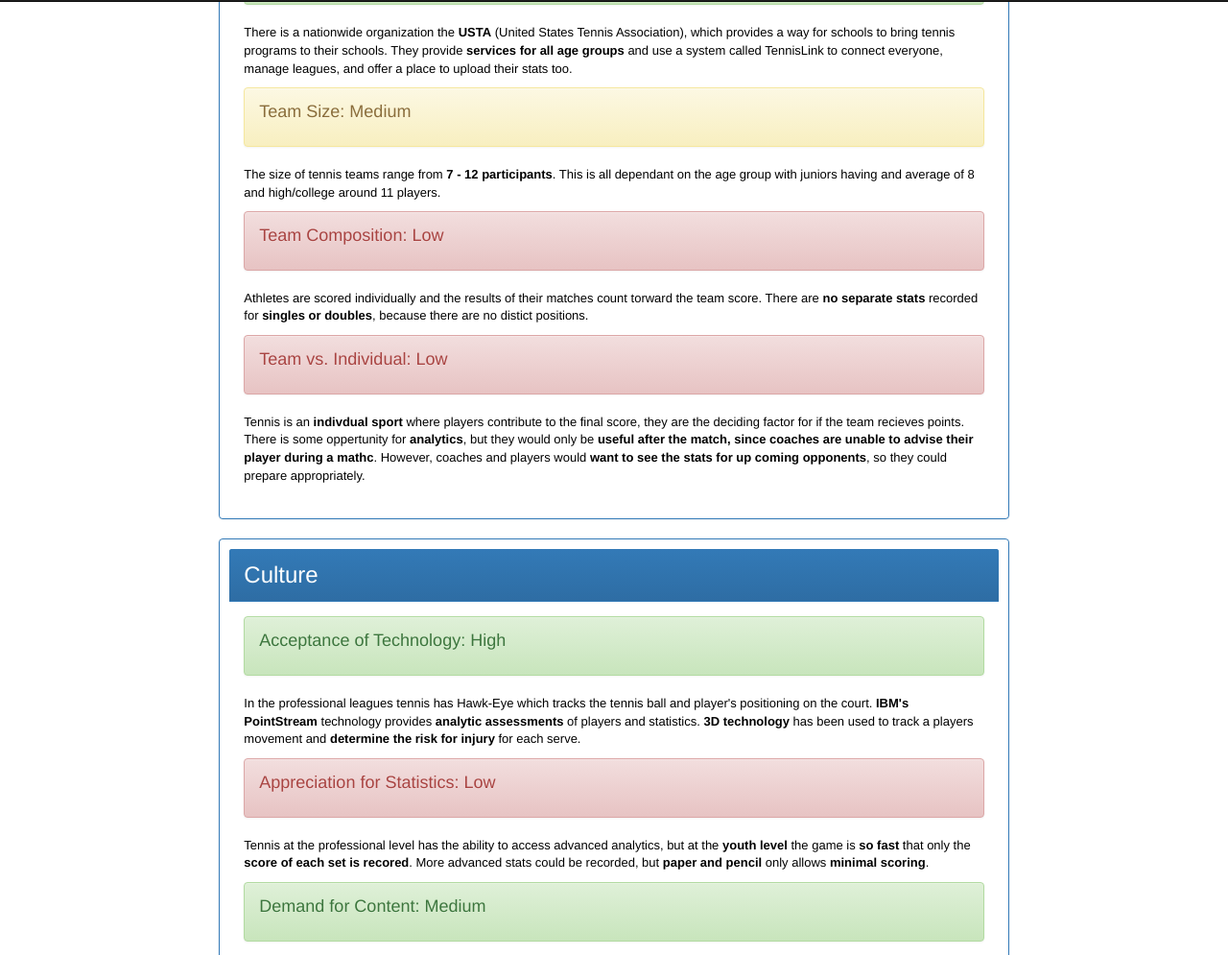
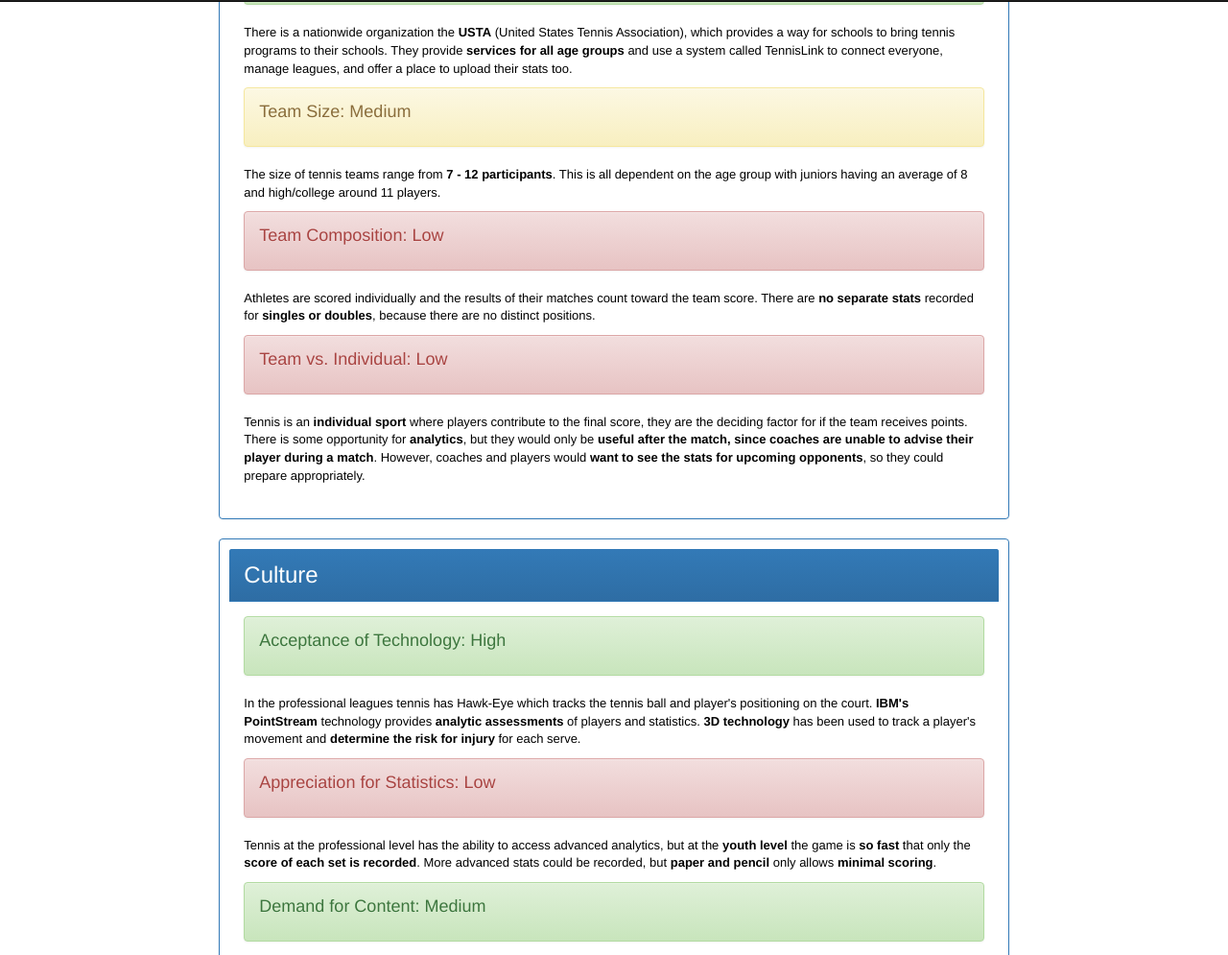
Before and after one commit to kateknewing/GC, a Jekyll site: the page built from tennis.html, in a window 1280 px wide and 1400 px high, scrolled down 1172 px. Shown: the part 86-1081 px from the top of the window at 96% size. Built offline with Jekyll 4.4.1, drawn with Linux system fonts in a browser that asks for light colours; nearby versions of some CDN libraries; library files that are not in the unit come from our copies; Markdown is read by kramdown in place of the engine named in the settings; some of the changed text lies outside the part shown.

Commit message:
Spell check tennis

```diff
--- a/tennis.html
+++ b/tennis.html
@@ -26,7 +26,7 @@ title: Hockey
 
 
 						   <!-- Fill out Pros-->
-	  					  <li class="list-group-item">Fast paced and oppertunity for advanced statistics</li>
+	  					  <li class="list-group-item">Fast paced and opportunity for advanced statistics</li>
 						  <li class="list-group-item">32% of tennis players have a household income greater than $100k</li>
 						  <li class="list-group-item">Strong central governing body (USTA)</li>
 						</ul>
@@ -117,17 +117,17 @@ title: Hockey
 				<div class="alert alert-warning" role="alert">
 					<h4>Team Size: Medium</h4>
 				</div>
-				<p>The size of tennis teams range from <b>7 - 12 participants</b>. This is all dependant on the age group with juniors having and average of 8 and high/college around 11 players.</p>
+				<p>The size of tennis teams range from <b>7 - 12 participants</b>. This is all dependent on the age group with juniors having an average of 8 and high/college around 11 players.</p>
 
 				<div class="alert alert-danger" role="alert">
 					<h4>Team Composition: Low</h4>
 				</div>
-				<p>Athletes are scored individually and the results of their matches count torward the team score. There are <b>no separate stats</b> recorded for <b>singles or doubles</b>, because there are no distict positions.</p>
+				<p>Athletes are scored individually and the results of their matches count toward the team score. There are <b>no separate stats</b> recorded for <b>singles or doubles</b>, because there are no distinct positions.</p>
 
 				<div class="alert alert-danger" role="alert">
 					<h4>Team vs. Individual: Low</h4>
 				</div>
-				<p>Tennis is an <b>indivdual sport</b> where players contribute to the final score, they are the deciding factor for if the team recieves points. There is some oppertunity for <b>analytics</b>, but they would only be <b>useful after the match, since coaches are unable to advise their player during a mathc</b>. However, coaches and players would <b>want to see the stats for up coming opponents</b>, so they could prepare appropriately.
+				<p>Tennis is an <b>individual  sport</b> where players contribute to the final score, they are the deciding factor for if the team receives  points. There is some opportunity  for <b>analytics</b>, but they would only be <b>useful after the match, since coaches are unable to advise their player during a match</b>. However, coaches and players would <b>want to see the stats for upcoming  opponents</b>, so they could prepare appropriately.
 				</p>
 			  </div>
 		</div>
@@ -148,12 +148,12 @@ title: Hockey
 				<div class="alert alert-success" role="alert">
 					<h4>Acceptance of Technology: High</h4>
 				</div>
-				<p>In the professional leagues tennis has Hawk-Eye which tracks the tennis ball and player's positioning on the court. <b>IBM's PointStream</b> technology provides <b>analytic assessments</b> of players and statistics. <b>3D technology</b> has been used to track a players movement and <b>determine the risk for injury</b> for each serve.</p>
+				<p>In the professional leagues tennis has Hawk-Eye which tracks the tennis ball and player's positioning on the court. <b>IBM's PointStream</b> technology provides <b>analytic assessments</b> of players and statistics. <b>3D technology</b> has been used to track a player's movement and <b>determine the risk for injury</b> for each serve.</p>
 
 				<div class="alert alert-danger" role="alert">
 					<h4>Appreciation for Statistics: Low</h4>
 				</div>
-				<p>Tennis at the professional level has the ability to access advanced analytics, but at the <b>youth level</b> the game is <b>so fast</b> that only the <b>score of each set is recored</b>. More advanced stats could be recorded, but <b>paper and pencil</b> only allows <b>minimal scoring</b>.</p>
+				<p>Tennis at the professional level has the ability to access advanced analytics, but at the <b>youth level</b> the game is <b>so fast</b> that only the <b>score of each set is recorded</b>. More advanced stats could be recorded, but <b>paper and pencil</b> only allows <b>minimal scoring</b>.</p>
 
 				<div class="alert alert-success" role="alert">
 					<h4>Demand for Content: Medium</h4>
@@ -189,12 +189,12 @@ title: Hockey
 				<div class="alert alert-success" role="alert">
 					<h4>Pace of Game: High</h4>
 				</div>
-				<p>Tennis has a <b>fast pace</b> with <b>constant scoring and player actions</b> happening on the court. Advanced stats could be recorded every 1-2 seconds, beacuse of the back and forth racketing of the ball.</p>
+				<p>Tennis has a <b>fast pace</b> with <b>constant scoring and player actions</b> happening on the court. Advanced stats could be recorded every 1-2 seconds, because  of the back and forth racketing of the ball.</p>
 
 				<div class="alert alert-success" role="alert">
 					<h4>Benefit from Automation: High</h4>
 				</div>
-				<p>Scorekeepers could keep <b>track of the types of returns and serves</b>. For example if it was a back hand return, which resulted in a fault. Also <b>tracking where the ball had landed</b> would provide insight into a players accuracy.</p>
+				<p>Scorekeepers could keep <b>track of the types of returns and serves</b>. For example if it was a back hand return, which resulted in a fault. Also<b> tracking where the ball had landed</b> would provide insight into a player's accuracy.</p>
 			  </div>
 		</div>
 	</div>
```
